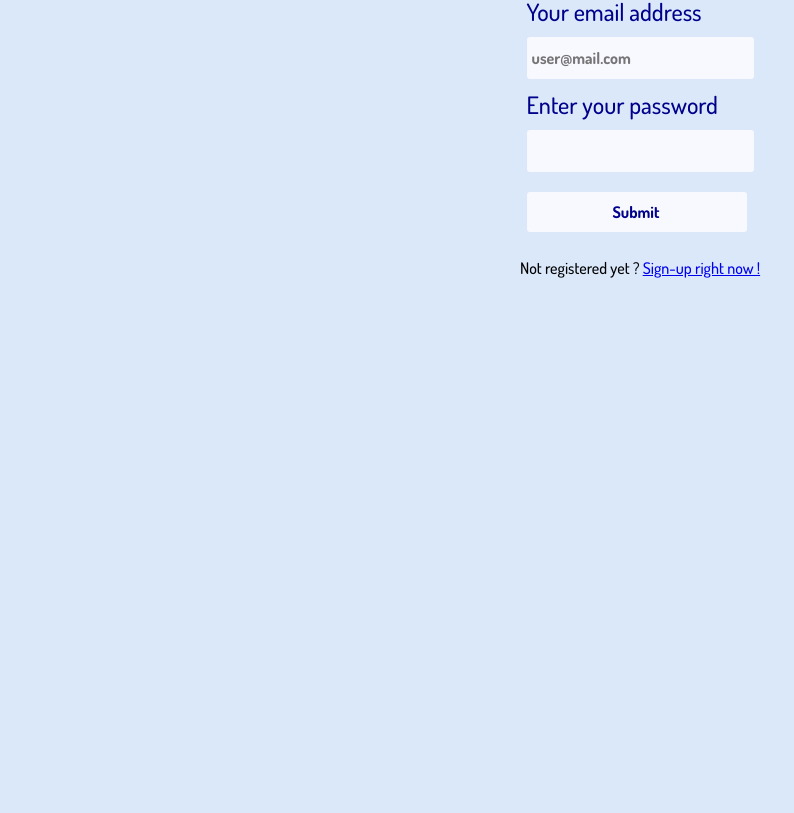
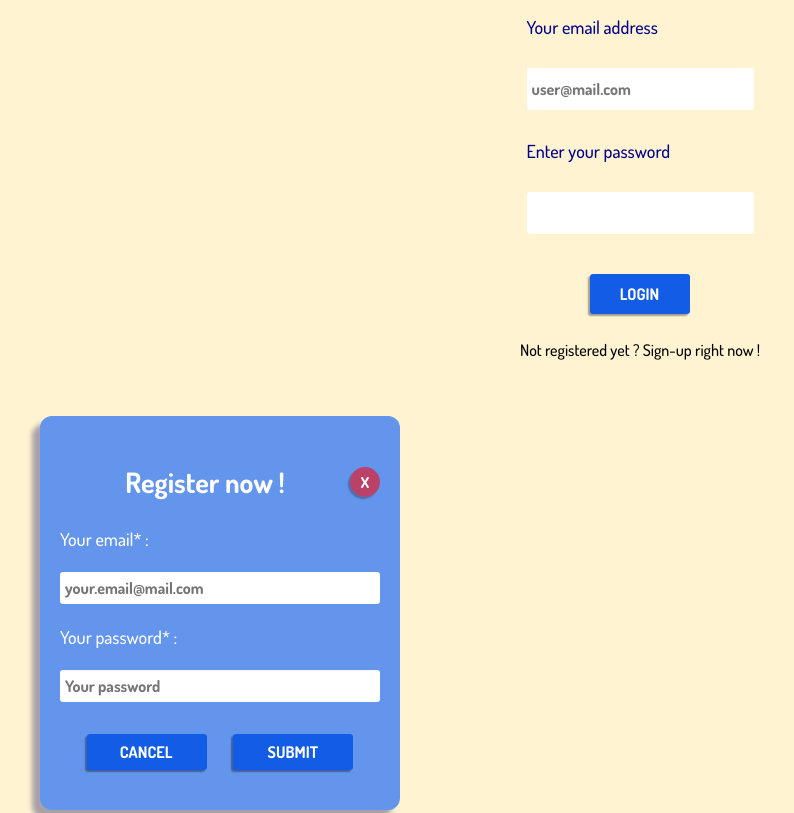
Before and after one commit to Pix-ggyr/Groupomania-Front, a Vue app: page / in a window 1280 px wide. Shown: the part 250-1063 px from the top of the page, without its empty margins (0-794 px from the left). Before the commit the page ends 800 px from the top, so only its background shows below. Built offline with nearby package versions, Linux system fonts and the light colour scheme.

Commit message:
popup register unactived

```diff
--- a/public/global.css
+++ b/public/global.css
@@ -14,7 +14,7 @@ body,
   font-family: 'Dosis', sans-serif;
   font-size: 16px;
   font-weight: 500;
-  background-color: rgb(218, 232, 250);
+  background-color: #fff3d1;
 }
 
 h1 {
@@ -22,13 +22,17 @@ h1 {
 }
 
 h2 {
-  color: rgb(236, 57, 57);
+  color: #fd2d01;
   font-size: 21px;
+}
+
+#logo {
+  margin-top: 20px;
 }
 
 .red {
   font-weight: 600;
-  color: rgb(236, 57, 57);
+  color: #fd2d01;
 }
 
 .new-user > p {
@@ -52,7 +56,7 @@ h2 {
   flex-flow: row nowrap;
   align-items: center;
   justify-content: space-evenly;
-  background-color: rgb(236, 57, 57);
+  background-color: #fd2d01;
 }
 
 /* Header Style */
@@ -74,7 +78,7 @@ header > .menu-header nav > ul > li {
 }
 
 header > .menu-header nav > ul > li a {
-  color: ghostwhite;
+  color: white;
   text-decoration: none;
 }
 
@@ -92,7 +96,7 @@ footer {
   flex-flow: row nowrap;
   justify-content: space-between;
   align-items: center;
-  background-color: rgb(236, 57, 57);
+  background-color: #fd2d01;
 }
 
 footer > #legals {
@@ -102,7 +106,7 @@ footer > #legals {
 
 footer > #legals a {
   text-decoration: none;
-  color: rgb(241, 205, 205);
+  color: #fff3d1;
   font-weight: 700;
 }
 
@@ -114,7 +118,7 @@ footer > #contact-us {
 
 footer > #contact-us a {
   text-decoration: none;
-  color: rgb(241, 205, 205);
+  color: #fff3d1;
 }
 
 .container {
@@ -199,7 +203,7 @@ button {
 
 .popup > .popup-form input {
   color: darkblue;
-  background-color: ghostwhite;
+  background-color: white;
   font-family: 'Dosis', sans-serif;
   font-weight: 700;
   height: 30px;
@@ -261,7 +265,7 @@ button {
   align-items: center;
   flex: 0 0 120px;
   width: 120px;
-  background-color: rgb(236, 57, 57);
+  background-color: #fd2d01;
 }
 
 .author .user-name-feed {
@@ -281,12 +285,11 @@ button {
 
 .content {
   padding: 15px;
-  width: 600px;
 }
 
 .post-title {
   font-size: 22px;
-  color: rgb(4, 86, 218);
+  color: #2274a5;
   align-self: flex-start;
 }
 
@@ -303,7 +306,7 @@ button {
 .feed-reaction {
   display: flex;
   flex-flow: row nowrap;
-  background-color: rgb(210, 210, 224);
+  background-color: #ffd7d7;
   box-shadow: rgba(0, 0, 0, 0.356) -1px 1px 0.2em;
   justify-content: space-evenly;
   align-items: right;
@@ -314,19 +317,19 @@ button {
 .feed-reaction > .feed-like i,
 .feed-like-count {
   padding-left: 8px;
-  color: red;
+  color: #fd2d01;
   font-size: 18px;
 }
 
 .feed-reaction > .feed-dislike i,
 .feed-dislike-count {
   padding-left: 8px;
-  color: blue;
+  color: #2274a5;
   font-size: 18px;
 }
 
 .reaction {
-  background-color: rgb(196, 215, 233);
+  background-color: #ffd7d7;
   display: flex;
   flex-flow: column nowrap;
   align-items: center;
@@ -343,7 +346,7 @@ button {
 .reaction > .like i,
 .like-count {
   padding-left: 8px;
-  color: red;
+  color: #fd2d01;
   font-size: 21px;
 }
 
@@ -356,7 +359,7 @@ button {
 .reaction > .dislike i,
 .dislike-count {
   padding-left: 8px;
-  color: blue;
+  color: #2274a5;
   font-size: 21px;
 }
 
--- /dev/null
+++ b/src/components/PopupLayout.vue
@@ -0,0 +1,23 @@
+<template>
+  <section class="body">
+    <main class="popup">
+      <header class="popup-header">
+        <h1 class="popup-title">Register now !</h1>
+        <button class="popup-close-btn">X</button>
+      </header>
+      <form class="popup-form">
+        <slot></slot>
+        <div class="popup-submit-btn">
+          <input type="button" value="Cancel" />
+          <input type="submit" value="Submit" />
+        </div>
+      </form>
+    </main>
+  </section>
+</template>
+
+<script>
+export default {
+  name: 'PopupLayout',
+};
+</script>
--- /dev/null
+++ b/src/components/PopupRegister.vue
@@ -0,0 +1,33 @@
+<template>
+  <PopupLayout>
+    <label for="u-email">Your email* :</label><br />
+    <input
+      type="text"
+      id="u-email"
+      name="u-email"
+      aria-label="u-email"
+      placeholder="your.email@mail.com"
+      required
+    /><br />
+    <label for="u-password">Your password* :</label><br />
+    <input
+      type="text"
+      id="u-password"
+      name="u-password"
+      aria-label="u-password"
+      placeholder="Your password"
+      required
+    /><br />
+  </PopupLayout>
+</template>
+
+<script>
+import PopupLayout from '@/components/PopupLayout';
+
+export default {
+  name: 'PopupRegister',
+  components: {
+    PopupLayout,
+  },
+};
+</script>
--- a/src/components/Post.vue
+++ b/src/components/Post.vue
@@ -2,19 +2,25 @@
   <section class="body">
     <div class="post">
       <div class="author">
-          <img class="user-pp" src="../assets/cat-user.jpg" alt="user-name-profile-picture"/>
+        <img
+          class="user-pp"
+          src="../assets/cat-user.jpg"
+          alt="user-name-profile-picture"
+        />
         <p class="user-name-feed">John Sembranle</p>
       </div>
       <div class="content">
         <h3 class="post-title">Pumpkin time is coming !</h3>
-          <img class="gif"
-            src="#"
-            alt="alt-sample"/>
-          <p>Lorem ipsum dolor sit amet, consectetur adipiscing elit.
-            Etiam sollicitudin lacus felis, sed efficitur
-            ligula
-            accumsan
-            ac. Donec consequat nibh arcu, at rutrum est rutrum vel.</p>
+        <img
+          class="gif"
+          src="https://media1.tenor.com/images/d2d817f9f1a14f3805e6a7487169e5ee/tenor.gif?itemid=16584815"
+          alt="alt-sample"
+        />
+        <p>
+          Lorem ipsum dolor sit amet, consectetur adipiscing elit. Etiam
+          sollicitudin lacus felis, sed efficitur ligula accumsan ac. Donec
+          consequat nibh arcu, at rutrum est rutrum vel.
+        </p>
       </div>
       <div class="reaction">
         <div class="like">
@@ -26,12 +32,12 @@
           <span class="dislike-count">13</span>
         </div>
       </div>
+    </div>
   </section>
 </template>
 
 <script>
 export default {
   name: 'Post',
-
 };
 </script>
--- a/src/pages/Forum.vue
+++ b/src/pages/Forum.vue
@@ -1,5 +1,6 @@
 <template>
   <section class="body">
+    <Header />
     <main class="container">
       <h1>Let's share with the community</h1>
       <a href="popups/popup-create-post.html"
@@ -8,13 +9,24 @@
         </button></a
       >
       <div class="news-feed"></div>
+      <Post />
     </main>
+    <Footer />
   </section>
 </template>
 
 <script>
+import Header from '@/components/Header';
+import Footer from '@/components/Footer';
+import Post from '@/components/Post';
+
 export default {
   name: 'Forum',
+  components: {
+    Header,
+    Footer,
+    Post,
+  },
 };
 </script>
 
--- a/src/pages/Login.vue
+++ b/src/pages/Login.vue
@@ -24,34 +24,46 @@
           aria-label="password"
         /><br />
         <input
-          class="submit-btn"
+          id="login-btn"
           type="submit"
           name="submit"
           aria-label="submit"
-          value="Submit"
+          value="Login"
         />
       </form>
       <p>
         Not registered yet ?
-        <span class="popup-trigger"
-          ><a href="popups/popup-register.html">Sign-up right now !</a></span
-        >
+        <span class="popup-trigger"><a>Sign-up right now !</a></span>
       </p>
+      <PopupRegister />
     </main>
+    <Footer />
   </section>
 </template>
 
 <script>
+import Footer from '@/components/Footer';
+import PopupRegister from '@/components/PopupRegister';
+
 export default {
   name: 'Login',
+  components: {
+    Footer,
+    PopupRegister,
+  },
 };
 </script>
 
 <style lang="scss" scoped>
+#login {
+  display: flex;
+  flex-flow: column nowrap;
+}
+
 #login input {
   margin: 10px;
   color: darkblue;
-  background-color: ghostwhite;
+  background-color: white;
   font-family: 'Dosis', sans-serif;
   font-weight: 700;
   height: 40px;
@@ -63,8 +75,17 @@ export default {
 }
 
 #login label {
-  font-size: 24px;
+  font-size: 18px;
   padding-left: 10px;
   color: darkblue;
 }
+
+#login > #login-btn {
+  background-color: rgb(19, 93, 230);
+  color: white;
+  text-transform: uppercase;
+  box-shadow: rgba(0, 0, 0, 0.356) -2px 2px 0.1em;
+  width: 100px;
+  align-self: center;
+}
 </style>
--- a/src/pages/Profile.vue
+++ b/src/pages/Profile.vue
@@ -1,5 +1,6 @@
 <template>
   <section class="body">
+    <Header />
     <main class="container">
       <h1>Your profile</h1>
       <div class="user-profile">
@@ -24,12 +25,20 @@
 
       <button id="log-out" name="log-out" aria-label="log-out">Log out</button>
     </main>
+    <Footer />
   </section>
 </template>
 
 <script>
+import Header from '@/components/Header';
+import Footer from '@/components/Footer';
+
 export default {
   name: 'Profile',
+  components: {
+    Header,
+    Footer,
+  },
 };
 </script>
 
@@ -51,6 +60,6 @@ export default {
   width: 120px;
   height: 48px;
   color: white;
-  background-color: rgba(255, 0, 0, 0.555);
+  background-color: #fd2d01;
 }
 </style>
```
Also changed, not shown: .prettierrc.json, src/assets/icon-above-font.png. Lines whose indentation alone changed are shown as unchanged.
